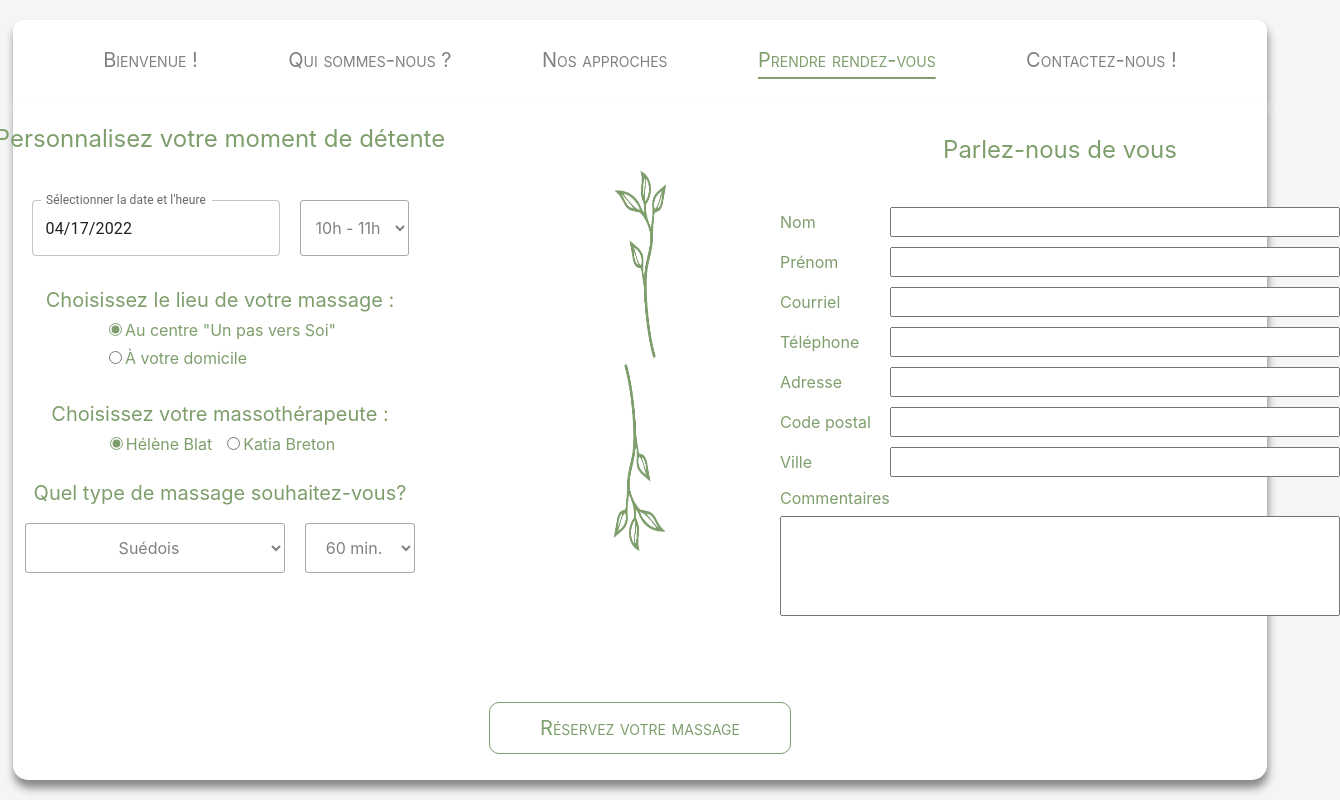
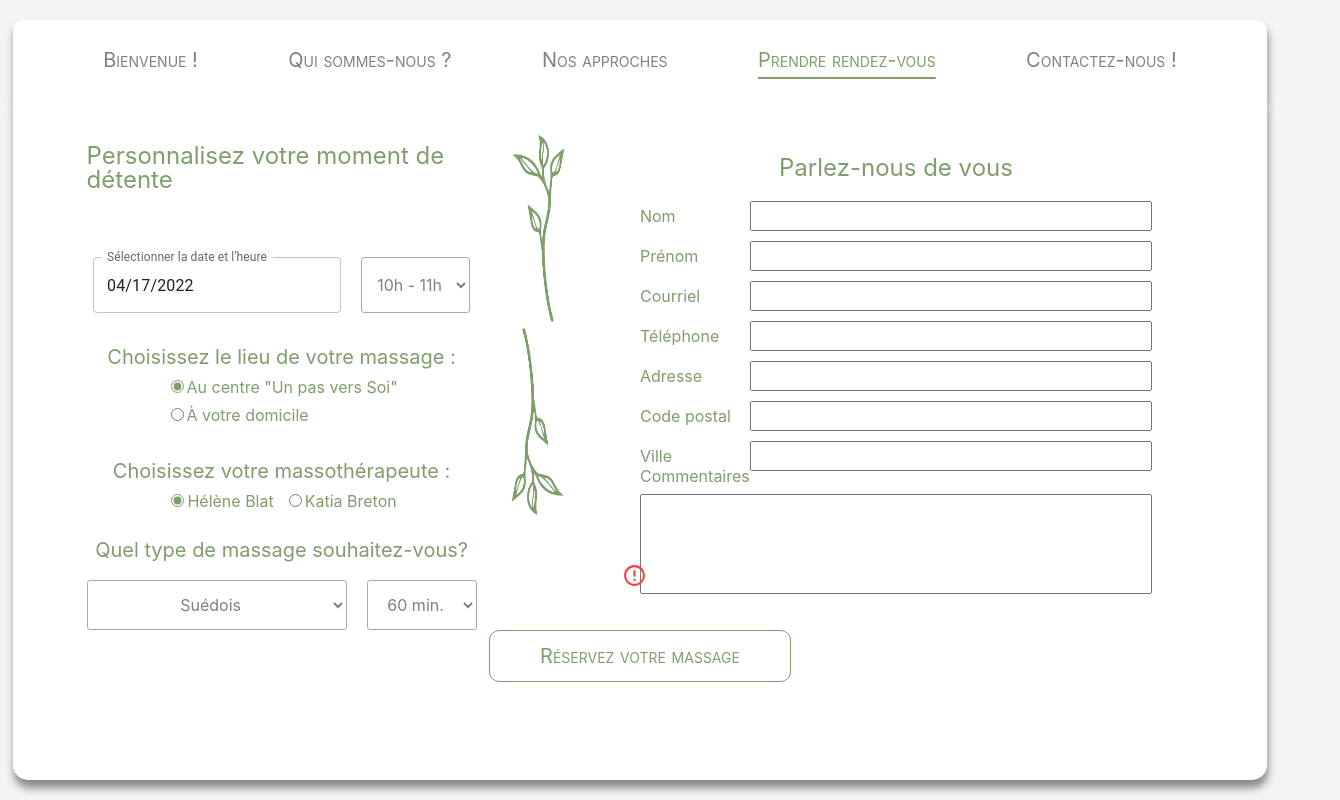
Before and after one commit to onimal/concordia-final-project-HBMT, a React (Create React App) app in the folder frontend/: page /appointment in a window 1280 px wide. Both pictures are taken after a click on the button "Réservez votre massage". Shown: the whole page, 1340 px wide, since content can reach past the window. Built offline with nearby package versions, Linux system fonts and the light colour scheme; no server answers.

Commit message:
BookingSystem-06

```diff
--- a/frontend/src/Appointment.js
+++ b/frontend/src/Appointment.js
@@ -12,8 +12,8 @@ import {LocalizationProvider} from "@mui/x-date-pickers/LocalizationProvider";
 import {DatePicker} from "@mui/x-date-pickers/DatePicker";
 import TextField from "@mui/material/TextField";
 import { ImSpinner3 } from "react-icons/im";
-
-
+import { MdErrorOutline } from "react-icons/md"
+import { RiCheckboxCircleLine } from "react-icons/ri"
 
 
 
@@ -39,6 +39,7 @@ const Appointment = () => {
     const [customerComments, setCustomerComments] = useState("");
 
     const appointmentDate = moment(selectedDate).format('MMMM Do YYYY');
+
 
     const handleDateChange = (date) => {
         setSelectedDate(date._d);
@@ -77,6 +78,7 @@ const Appointment = () => {
     const handleCustomerLastNameChange = (event) => {
         event.preventDefault();
         setCustomerLastName(event.target.value);
+
 
     }
 
@@ -121,8 +123,15 @@ const Appointment = () => {
         setCustomerComments(event.target.value);
 
     }
+
+
+
+
+
+
     const submitNewAppointment = () => {
 
+        //if (formIsValid) {
             setStatus("loading");
 
             fetch('/appointments', {
@@ -195,11 +204,6 @@ const Appointment = () => {
                     setStatus("error");
                 })
 
-            setSelectedSlot("");
-            setSelectedLocation("");
-            setSelectedTherapist("");
-            setSelectedMassageType("");
-            setSelectedDuration("");
                 setCustomerLastName("");
                 setCustomerFirstName("");
                 setCustomerEmail("");
@@ -208,6 +212,7 @@ const Appointment = () => {
                 setCustomerZipCode("");
                 setCustomerCity("");
                 setCustomerComments("");
+        //}
     }
 
 
@@ -320,19 +325,19 @@ const Appointment = () => {
                         <CustomerTitle>Parlez-nous de vous</CustomerTitle>
                         <CustomerInfoWrapper>
                             <CustomerLastNameLabel htmlFor="lname">Nom</CustomerLastNameLabel>
-                            <CustomerLastName type="text" id="lname" name="lname" onChange={handleCustomerLastNameChange} value={customerLastName}/>
+                            <CustomerLastName type="text" id="lname" name="lname" onChange={handleCustomerLastNameChange} value={customerLastName} required />
                             <CustomerFirstNameLabel htmlFor="fname">Prénom</CustomerFirstNameLabel>
-                            <CustomerFirstName type="text" id="fname" name="fname" onChange={handleCustomerFirstNameChange} value={customerFirstName}/>
+                            <CustomerFirstName type="text" id="fname" name="fname" onChange={handleCustomerFirstNameChange} value={customerFirstName} required />
                             <CustomerEmailLabel htmlFor="email">Courriel</CustomerEmailLabel>
-                            <CustomerEmail type="email" id="email" name="email" onChange={handleCustomerEmailChange} value={customerEmail}/>
+                            <CustomerEmail type="email" id="email" name="email" onChange={handleCustomerEmailChange} value={customerEmail} required />
                             <CustomerPhoneLabel htmlFor="phone">Téléphone</CustomerPhoneLabel>
-                            <CustomerPhone type="tel" id="phone" name="phone" onChange={handleCustomerPhoneChange} value={customerPhone}/>
+                            <CustomerPhone type="tel" id="phone" name="phone" onChange={handleCustomerPhoneChange} value={customerPhone} required />
                             <CustomerAddressLabel htmlFor="address">Adresse</CustomerAddressLabel>
-                            <CustomerAddress type="text" id="address" name="address" onChange={handleCustomerAddressChange} value={customerAddress}/>
+                            <CustomerAddress type="text" id="address" name="address" onChange={handleCustomerAddressChange} value={customerAddress} required />
                             <CustomerZipCodeLabel htmlFor="zipcode">Code postal</CustomerZipCodeLabel>
-                            <CustomerZipCode type="text" id="zipcode" name="zipcode" onChange={handleCustomerZipCodeChange} value={customerZipCode}/>
+                            <CustomerZipCode type="text" id="zipcode" name="zipcode" onChange={handleCustomerZipCodeChange} value={customerZipCode} required />
                             <CustomerCityLabel htmlFor="city">Ville</CustomerCityLabel>
-                            <CustomerCity type="text" id="city" name="city" onChange={handleCustomerCityChange} value={customerCity}/>
+                            <CustomerCity type="text" id="city" name="city" onChange={handleCustomerCityChange} value={customerCity} required />
                         </CustomerInfoWrapper>
                         <CustomerCommentsWrapper>
                         <CustomerCommentsLabel htmlFor="comments">Commentaires</CustomerCommentsLabel>
@@ -341,18 +346,26 @@ const Appointment = () => {
                 </CustomerInfoArea>
             </AppointmentArea>
             <Footer>
-                <Dialog>
+                <DialogArea>
                     {status === "loading"
                     ? <Spinner size={25}/>
                     :
                     status === "error"
                     ?
-                    <ErrorMsg>{dialog}</ErrorMsg>
-                    :<ConfirmationMsg>{dialog}</ConfirmationMsg>
+                    <DialogWrapper>
+                    <ErrorIcon size={25}/><ErrorMsg>{dialog}</ErrorMsg>
+                    </DialogWrapper>
+                    :
+                    status === "success"
+                    &&
+                    <DialogWrapper>
+                    <SuccessIcon size={25}/><ConfirmationMsg>{dialog}</ConfirmationMsg>
+                    </DialogWrapper>
                     }
-                </Dialog>
+                </DialogArea>
                 <BookButton
                     onClick={submitNewAppointment}
+                    //disabled={formIsValid === false ? true : false}
                 >Réservez votre massage</BookButton>
             </Footer>
             </MainArea>
@@ -382,15 +395,15 @@ const MainArea = styled.div`
 
 const AppointmentArea = styled.div`
 
-    width: 1400px;
+    width: 80vw;
     display: grid;
-    grid-template-columns: 40% 20% 40%;
+    grid-template-columns: 30% 20% 50%;
     justify-content: center;
 `
 
 const AppointmentWrapper = styled.div`
     display: grid;
-    grid-template-rows: 15% 85%;
+    grid-template-rows: 30% 70%;
     justify-content: center;
 
 `
@@ -554,7 +567,7 @@ const PlantImage2 = styled.img`
 
 const CustomerInfoArea = styled.div`
     display: grid;
-    grid-template-rows: 100px auto;
+    grid-template-rows: 30% 45%;
     align-items: center;
 `
 
@@ -574,41 +587,49 @@ const CustomerInfoWrapper = styled.div`
 
 const CustomerFirstNameLabel = styled.label``
 const CustomerFirstName = styled.input`
+    padding-left: 10px;
     height: 30px;
 `
 const CustomerLastNameLabel = styled.label``
 const CustomerLastName = styled.input`
+    padding-left: 10px;
     height: 30px;
 `
 const CustomerEmailLabel = styled.label``
 const CustomerEmail = styled.input`
+    padding-left: 10px;
     height: 30px;
 `
 const CustomerPhoneLabel = styled.label``
 const CustomerPhone = styled.input`
+    padding-left: 10px;
     height: 30px;
 `
 const CustomerAddressLabel = styled.label``
 const CustomerAddress = styled.input`
+    padding-left: 10px;
     height: 30px;
 `
 const CustomerZipCodeLabel = styled.label``
 const CustomerZipCode = styled.input`
+    padding-left: 10px;
     height: 30px;
 `
 const CustomerCityLabel = styled.label``
 const CustomerCity = styled.input`
+    padding-left: 10px;
     height: 30px;
 `
 
 const CustomerCommentsWrapper = styled.div`
 
     display: grid;
+    margin-top: 30px;
     gap: 10px;
 `
 const CustomerCommentsLabel = styled.label``
 const CustomerComments = styled.textarea`
-
+    padding-left: 10px;
     height: 100px;
     resize: none;
     font-size: 16px;
@@ -619,16 +640,23 @@ const CustomerComments = styled.textarea`
 const Footer = styled.div`
     display: flex;
     flex-direction: column;
+    justify-content: flex-end;
     align-items: center;
+    padding-bottom: 100px;
     gap: 30px;
 `
-const Dialog = styled.div`
+const DialogArea = styled.div`
     width: 50vw;
     height: 50px;
     display: flex;
     justify-content: center;
     align-items: center;
     //border: solid 1px black;
+`
+const DialogWrapper = styled.div `
+    display: flex;
+    gap: 10px;
+    align-items: center;
 `
 const Spinner = styled(ImSpinner3)`
     animation-name: spin;
@@ -650,16 +678,24 @@ const ErrorMsg = styled.p`
     font-size: 20px;
     color: #f54248;
 `
+const ErrorIcon = styled(MdErrorOutline )`
+    color: #f54248;
+`
 const ConfirmationMsg = styled.p`
     font-size: 20px;
     color: #629147;
 `
+const SuccessIcon = styled(RiCheckboxCircleLine )`
+    color: #629147;
+`
+
 const BookButton = styled.button`
 
     all: unset;
     cursor: pointer;
     height: 50px;
     width: 300px;
+    //margin-top: 10px;
     background-color: transparent;
     border: solid 1px #7e9e6c;
     border-radius: 10px;
@@ -667,12 +703,15 @@ const BookButton = styled.button`
     font-size: 20px;
     font-variant-caps: small-caps;
     text-align: center;
-    :hover{
+    :hover:enabled{
         color: whitesmoke;
         background-color: #7e9e6c;
 
     }
-
+    :disabled{
+        color: gray;
+        border-color: gray;
+    }
 `
 
 export default Appointment;
```
Lines whose indentation alone changed are shown as unchanged.
